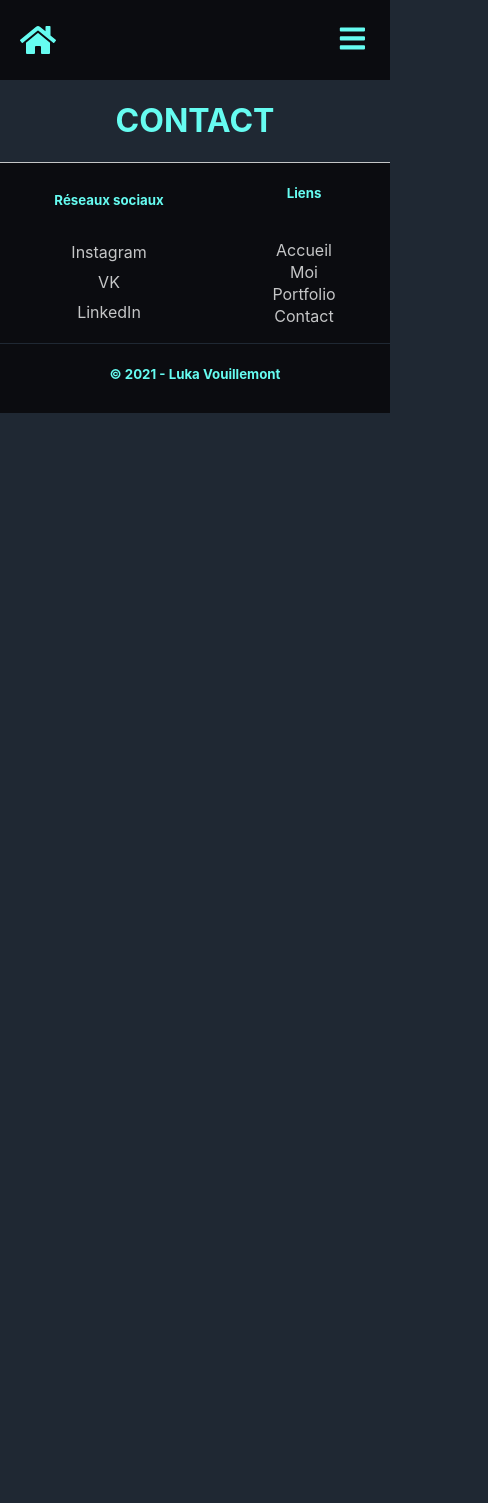
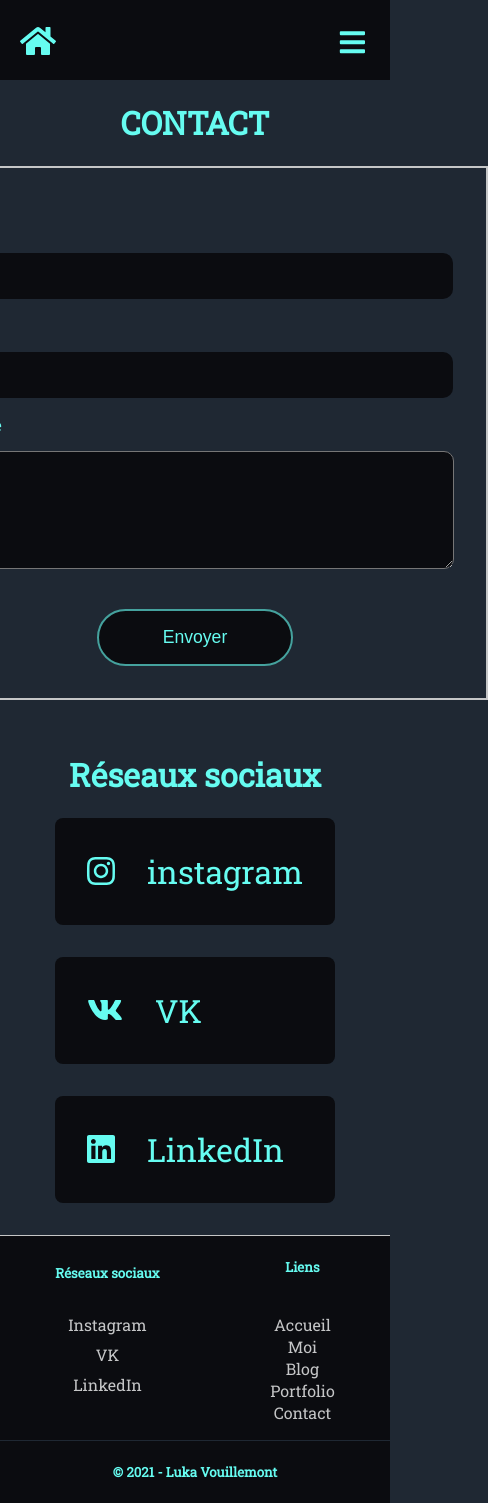
Before and after one commit to pimoux/portfolio, a React (Create React App) app: page /contact in a window 390 px wide. Shown: the whole page, 488 px wide, since content can reach past the window. Before the commit the page ends 844 px from the top, so only its background shows below. Built offline with nearby package versions, Linux system fonts and the light colour scheme.

Commit message:
blog added, portfolio contact completed, resized images responsive

```diff
--- a/src/App.js
+++ b/src/App.js
@@ -9,6 +9,7 @@ import ProjectDetails from "./pages/ProjectDetails";
 import Navbar from "./components/Navbar";
 import Footer from "./components/Footer";
 import './style.css';
+import Blog from "./pages/Blog";
 
 function App() {
     return (
@@ -21,6 +22,7 @@ function App() {
                         <Route exact path="/contact" component={Contact} />
                         <Route exact path="/about" component={About} />
                         <Route exact path="/portfolio" component={Portfolio} />
+                        <Route exact path="/blog" component={Blog} />
                         <Route path="/portfolio/project/:id" children={<ProjectDetails />} />
                         <Route exact path="/">
                             <Redirect to="/home" />
--- /dev/null
+++ b/src/components/ContactItem.js
@@ -0,0 +1,12 @@
+import React from 'react'
+
+const ContactItem = ({children, title}) => {
+    return (
+        <div className="contact-item">
+            {children}
+            <p>{title}</p>
+        </div>
+    )
+}
+
+export default ContactItem
--- /dev/null
+++ b/src/pages/Blog.js
@@ -0,0 +1,11 @@
+import React from 'react'
+
+const Blog = () => {
+    return (
+        <div className="blog-container">
+            <h1 className="mainTitle">BLOG</h1>
+        </div>
+    )
+}
+
+export default Blog
--- a/src/pages/Contact.js
+++ b/src/pages/Contact.js
@@ -1,9 +1,61 @@
+import { faInstagram, faLinkedin, faVk } from '@fortawesome/free-brands-svg-icons';
+import { FontAwesomeIcon } from '@fortawesome/react-fontawesome';
 import React from 'react'
+import { useForm } from 'react-hook-form'
+import ContactItem from '../components/ContactItem';
+
 
 const Contact = () => {
+
+    const {register, formState: { errors } ,handleSubmit} = useForm();
+
+    const onSubmit = data => {
+        document.querySelector('.alert-success').style.display = 'block';
+        clearValues();
+        window.setTimeout(() => {
+            if(document.querySelector('.alert-success') !== null){
+                document.querySelector('.alert-success').style.display = 'none';
+            }
+        }, 15000);
+    }
+
+    const clearValues = () => {
+        var contactForm = document.forms.contactForm;
+        contactForm.elements.pseudo.value = '';
+        contactForm.elements.email.value = '';
+        contactForm.elements.message.value = '';
+    }
+
     return (
-        <div>
+        <div className='contact'>
             <h1 className='mainTitle'>CONTACT</h1>
+            <div className="alert-success">
+                <p className="text-success">L'envoi a été effectué avec succès</p>
+            </div>
+            <form onSubmit={handleSubmit(onSubmit)} className="contact-form" name='contactForm'>
+                <label htmlFor="pseudo">Pseudo</label>
+                <input type='text' {...register('pseudo', {required: "Un pseudonyme est requis"})} />
+                {errors.pseudo && <p className="alert-danger">{errors.pseudo.message}</p>}
+                <label htmlFor="email">Email</label>
+                <input type='email' {...register('email', {required: "Une adresse mail est requise"})} />
+                {errors.email && <p className="alert-danger">{errors.email.message}</p>}
+                <label htmlFor="message">Message</label>
+                <textarea {...register('message', {required: "Ce champ ne doit pas être vide"})}></textarea>
+                {errors.message && <p className="alert-danger">{errors.message.message}</p>}
+                <input type="submit" className="contact-form-submit" value="Envoyer" />
+            </form>
+            <h1 className="mainTitle">Réseaux sociaux</h1>
+            <div className='contact-links'>
+                <ContactItem title="instagram">
+                    <FontAwesomeIcon icon={faInstagram} className="contact-icon"/>
+                </ContactItem>
+                <ContactItem title="VK">
+                    <FontAwesomeIcon icon={faVk} className="contact-icon"/>
+                </ContactItem>
+                <ContactItem title="LinkedIn">
+                    <FontAwesomeIcon icon={faLinkedin} className="contact-icon"/>
+                </ContactItem>
+            </div>
         </div>
     )
 }
--- a/src/pages/Home.js
+++ b/src/pages/Home.js
@@ -23,7 +23,7 @@ const Home = () => {
             fullstack ou encore d'intégration web
           </p>
         </div>
-        <img src={imageHome} alt="" className="imageMainPage" />
+        <img src={imageHome} alt="" className="imageMainPage resize" />
       </div>
     </div>
   );
--- a/src/pages/ProjectDetails.js
+++ b/src/pages/ProjectDetails.js
@@ -13,7 +13,7 @@ const ProjectDetails = () => {
         Retour
       </NavLink>
       <h1 className="mainTitle">Projet "{project.title}"</h1>
-      <img src={project.image} alt="" className="project-details-image"/>
+      <img src={project.image} alt="" className="project-details-image resize"/>
       <a href={project.codeUrl} className="project-details-link" target="_blank" rel="noreferrer">Code</a>
       <a href={project.demoUrl} className="project-details-link" target="_blank" rel="noreferrer">Résultat</a>
     </div>
--- a/src/style.css
+++ b/src/style.css
@@ -1,5 +1,8 @@
+@import url("https://fonts.googleapis.com/css2?family=Roboto+Slab&display=swap");
+
 body {
   background-color: #1f2833;
+  font-family: "Roboto Slab", Serif;
 }
 
 .mainTitle {
@@ -91,7 +94,7 @@ body {
   display: flex;
   flex-direction: column;
   width: 100%;
-  height: 250px;
+  height: 210px;
   border-top: 1px solid #c5c6c7;
   background-color: #0b0c10;
 }
@@ -138,6 +141,7 @@ body {
 .copyright {
   text-align: center;
   color: #66fcf1;
+  background-color: #0b0c10;
 }
 
 /* ACCUEIL */
@@ -222,6 +226,10 @@ q {
   text-align: center;
   color: #66fcf1;
 }
+.search-project input[type="text"]{
+  width: 300px;
+  background: url('assets/images/loupe.svg') no-repeat right #0b0c10;
+}
 
 /* PORTFOLIO CARTE */
 
@@ -275,6 +283,7 @@ q {
 .project-details-image {
   width: 50%;
   height: 50%;
+  border: 2px solid #0b0c10;
 }
 
 .project-details-link {
@@ -287,16 +296,120 @@ q {
   cursor: pointer;
   margin: 20px 0px;
   transition: 0.4s ease-out;
+  font-size: 1.1em;
 }
 
-.project-details-link:hover {
+.project-details-link:hover,
+.contact-form-submit:hover {
   color: #0b0c10;
   background-color: #66fcf1;
   border: 2px solid #0b0c10;
 }
 
+/* CONTACT */
+
+.contact {
+  display: flex;
+  justify-content: center;
+  align-items: center;
+  flex-direction: column;
+}
+
+.contact-form {
+  display: flex;
+  flex-direction: column;
+  justify-content: center;
+  align-items: center;
+  padding: 2rem;
+  margin-bottom: 2rem;
+  border: 2px solid #c5c6c7;
+}
+
+input[type="text"],
+input[type="email"] {
+  height: 30px;
+  border: none;
+}
+
+input[type="text"],
+input[type="email"],
+.contact-form textarea {
+  margin: 1rem 0rem 0rem 0rem;
+  font-family: "Roboto Slab", Serif;
+  background-color: #0b0c10;
+  border-radius: 10px;
+  width: 500px;
+  font-size: 1.25em;
+  color: #66fcf1;
+  outline: none;
+  padding: 0.5rem;
+}
+
+.contact-form textarea {
+  height: 100px;
+}
+
+.contact-form label {
+  margin-top: 1rem;
+  align-self: start;
+  color: #66fcf1;
+}
+
+.alert-danger {
+  margin: 0;
+  color: red;
+  align-self: start;
+}
+
+.alert-success {
+  border: 2px solid #0b0c10;
+  padding: 0rem 4rem;
+  margin-bottom: 1rem;
+  display: none;
+}
+
+.text-success {
+  color: #00ff00;
+}
+
+.contact-links{
+  display: flex;
+  justify-content: space-around;
+  width: 100%;
+}
+
+.contact-form-submit{
+  color: #66fcf1;
+  background-color: #0b0c10;
+  border: 2px solid #45a29e;
+  padding: 1rem 4rem;
+  text-decoration: none;
+  border-radius: 40px;
+  cursor: pointer;
+  margin-top: 40px;
+  transition: 0.4s ease-out;
+  font-size: 1.1em;
+}
+
+/* CONTACT ITEMS */
+
+.contact-icon{
+  margin-right: 2rem;
+}
+
+.contact-item {
+  padding: 0rem 2rem;
+  background-color: #0b0c10;
+  color: #66fcf1;
+  display: flex;
+  -webkit-box-align: center;
+  align-items: center;
+  border-radius: 8px;
+  margin-bottom: 2rem;
+  font-size: 2em;
+}
+
 @media screen and (max-width: 768px) {
-
   /* NAVBAR */
 
   .nav-menu {
@@ -349,19 +462,33 @@ q {
 
   /* ACCUEIL */
 
-  .presentation{
+  .presentation {
     text-align: center;
   }
 
-  .presentation-text-image-container{
+  .presentation-text-image-container {
     display: flex;
     flex-direction: column;
     align-items: center;
   }
 
-  .presentation-text-container{
+  .presentation-text-container {
     display: flex;
     justify-content: center;
     width: 100%;
   }
+
+  /* CONTACT */
+
+  .contact-links{
+    flex-direction: column;
+    width: auto;
   }
+
+  /* IMG */
+
+  .resize{
+    width: 100%;
+    height: 100%;
+  }
+}
--- a/src/utils/links.js
+++ b/src/utils/links.js
@@ -6,6 +6,10 @@ const links = [
     {
         title: 'Moi',
         path: '/about'
+    },
+    {
+        title: 'Blog',
+        path: '/blog'
     },
     {
         title: 'Portfolio',
--- a/src/utils/projectList.js
+++ b/src/utils/projectList.js
@@ -24,7 +24,7 @@ const projectList = [
     {
         id: 3,
         title: "Carte des Etats Unis",
-        description: "4eme projet du FreeCodeCamp sur la visualisation de données, 2 appels API + utilisation de D3 pour pouvoir créer la carte des Etats Unis et y afficher le pourcentage d'adultes ayant leur bac dans chaque région.",
+        description: "4ème projet du FreeCodeCamp sur la visualisation de données, 2 appels API + utilisation de D3 pour pouvoir créer la carte des États Unis et y afficher le pourcentage d'adultes ayant leur bac dans chaque région.",
         image: choropleth,
         codeUrl: "https://codepen.io/pimoux/pen/mdVBLJx",
         demoUrl: "https://codepen.io/pimoux/full/mdVBLJx"
```
Also changed, not shown: package.json (+8 -0 lines), src/components/BlogItem.js (added, +11 -0 lines), src/pages/About.js (+17 -17 lines), src/assets/images/loupe.svg (added), 1 other file (tests, documents, lock files or other folders). Lines whose indentation alone changed are shown as unchanged.
